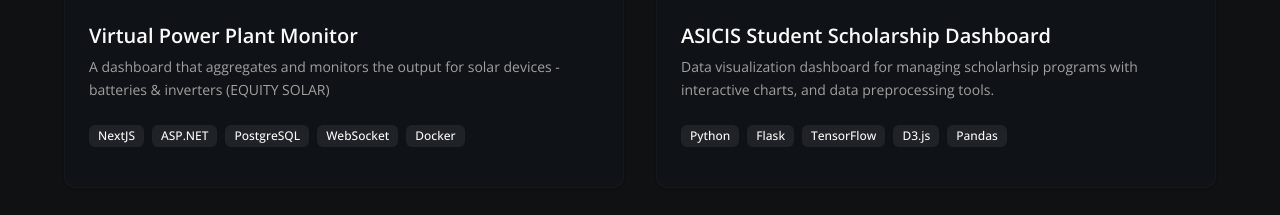
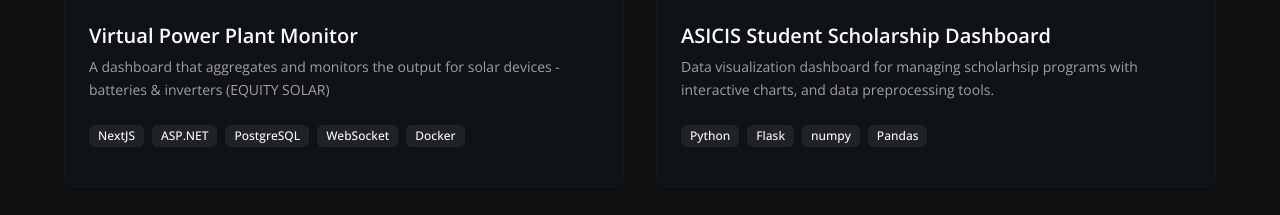
Before and after one commit to Fozzyack/portfolio, a Next.js app: page / in a window 1280 px wide. Shown: the part 2522-2737 px from the top of the page. Built offline with nearby package versions, Linux system fonts and the light colour scheme.

Commit message:
Projects touchup

```diff
--- a/components/projects-section.tsx
+++ b/components/projects-section.tsx
@@ -33,7 +33,7 @@ const projects = [
         description:
             "Data visualization dashboard for managing scholarhsip programs with interactive charts, and data preprocessing tools.",
         image: "/machine-learning-dashboard.png",
-        technologies: ["Python", "Flask", "TensorFlow", "D3.js", "Pandas"],
+        technologies: ["Python", "Flask", "numpy", "Pandas"],
         demo: "",
     },
 ]
```
